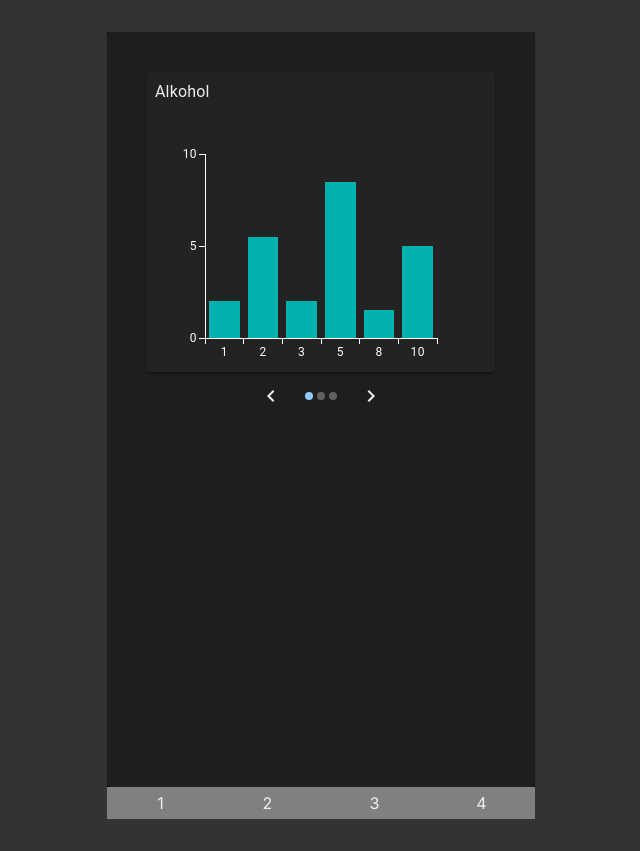
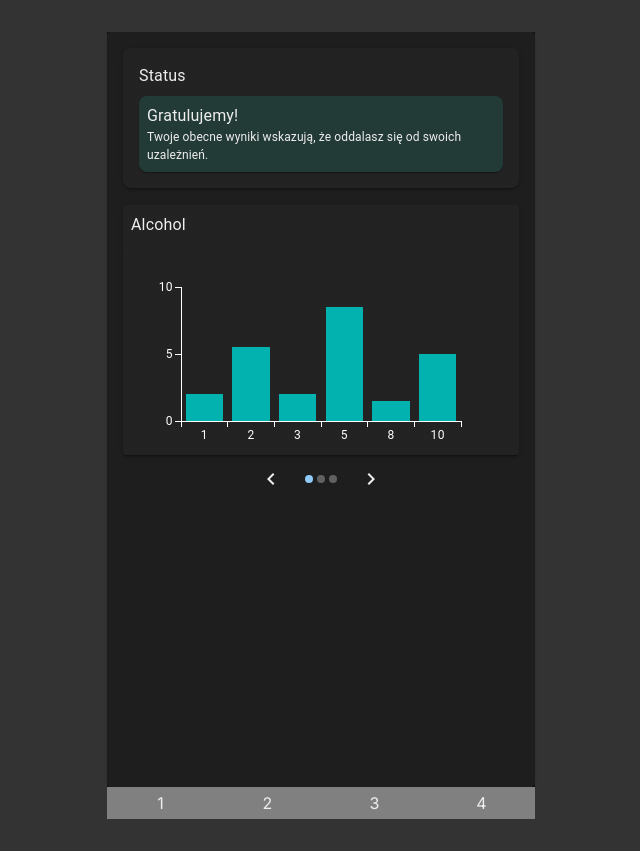
Before and after one commit to Truly-Depressed-Developers/ViceVigil, a Next.js app: page / in a window 1280 px wide. Shown: the whole page, without its empty margins (319-959 px from the left). Built offline with nearby package versions, Linux system fonts and the light colour scheme.

Commit message:
added Status bar and did some fixing in code

```diff
--- a/app/page.tsx
+++ b/app/page.tsx
@@ -1,47 +1,12 @@
 'use client'
-import { StatisticsChart } from '@/components/Statistics/StatisticsChart';
-import { Box, Button, MobileStepper } from '@mui/material';
-import KeyboardArrowLeft from '@mui/icons-material/KeyboardArrowLeft';
-import KeyboardArrowRight from '@mui/icons-material/KeyboardArrowRight';
+import { Statistics } from '@/components/Statistics/Statistics';
+import { StatusBar } from '@/components/StatusBar/StatusBar';
+import { Box } from '@mui/material';
 import React from 'react';
-import { useTheme } from '@mui/material/styles';
 // import { useState } from 'react';
 
-let addictions = [
-  {
-    name: "Alkohol",
-    xAxis: [1, 2, 3, 5, 8, 10],
-    yAxis: [2, 5.5, 2, 8.5, 1.5, 5]
-  },
-  {
-    name: "Drugs",
-    xAxis: [6, 3, 5, 5, 8, 1],
-    yAxis: [8, 5.5, 5, 8.5, 3, 5]
-  },
-  {
-    name: "Smoking",
-    xAxis: [4, 4, 3, 5, 8, 10],
-    yAxis: [8, 6, 2, 2, 1.5, 5]
-  }
-];
 
 const Page: React.FC = () => {
-  const theme = useTheme();
-  const [maxSteps, setSteps] = React.useState(3);
-  const [activeStep, setActiveStep] = React.useState(0);
-
-  const handleNext = () => {
-    setActiveStep((prevActiveStep) => prevActiveStep + 1);
-  };
-
-  const handleBack = () => {
-    setActiveStep((prevActiveStep) => prevActiveStep - 1);
-  };
-
-  const handleStepChange = (step: number) => {
-    setActiveStep(step);
-  };
-
   return (
     <Box sx={{
       display: "flex",
@@ -49,43 +14,10 @@ const Page: React.FC = () => {
       width: "100%",
       justifyContent: "center",
       alignItems: "center",
-      padding: 3
     }}>
-      <StatisticsChart name={addictions[activeStep].name} chartData={{
-        xAxis: addictions[activeStep].xAxis,
-        yAxis: addictions[activeStep].yAxis
-      }}></StatisticsChart>
-      <MobileStepper
-        // elevation={2}
-        sx={{ background: "transparent" }}
-        steps={maxSteps}
-        position="static"
-        activeStep={activeStep}
-        nextButton={
-          <Button
-            size="small"
-            onClick={handleNext}
-            disabled={activeStep === maxSteps - 1}
-          >
-            {/* Next */}
-            {theme.direction === 'rtl' ? (
-              <KeyboardArrowLeft />
-            ) : (
-              <KeyboardArrowRight />
-            )}
-          </Button>
-        }
-        backButton={
-          <Button size="small" onClick={handleBack} disabled={activeStep === 0}>
-            {theme.direction === 'rtl' ? (
-              <KeyboardArrowRight />
-            ) : (
-              <KeyboardArrowLeft />
-            )}
-            {/* Back */}
-          </Button>
-        }
-      />
+      <StatusBar></StatusBar>
+      <Statistics></Statistics>
+
     </Box>
 
   );
--- /dev/null
+++ b/components/Statistics/Statistics.tsx
@@ -0,0 +1,88 @@
+import Box from '@mui/material/Box'
+import React from 'react'
+import { StatisticsChart } from './StatisticsChart'
+import MobileStepper from '@mui/material/MobileStepper'
+import Button from '@mui/material/Button'
+import KeyboardArrowLeft from '@mui/icons-material/KeyboardArrowLeft'
+import KeyboardArrowRight from '@mui/icons-material/KeyboardArrowRight'
+import { useTheme } from '@mui/material/styles';
+
+let addictions = [
+    {
+        name: "Alcohol",
+        xAxis: [1, 2, 3, 5, 8, 10],
+        yAxis: [2, 5.5, 2, 8.5, 1.5, 5]
+    },
+    {
+        name: "Drugs",
+        xAxis: [6, 3, 5, 5, 8, 1],
+        yAxis: [8, 5.5, 5, 8.5, 3, 5]
+    },
+    {
+        name: "Smoking",
+        xAxis: [4, 4, 3, 5, 8, 10],
+        yAxis: [8, 6, 2, 2, 1.5, 5]
+    }
+];
+
+
+export const Statistics: React.FC = () => {
+    const theme = useTheme();
+    const [maxSteps, setSteps] = React.useState(3);
+    const [activeStep, setActiveStep] = React.useState(0);
+
+    const handleNext = () => {
+        setActiveStep((prevActiveStep) => prevActiveStep + 1);
+    };
+
+    const handleBack = () => {
+        setActiveStep((prevActiveStep) => prevActiveStep - 1);
+    };
+
+    const handleStepChange = (step: number) => {
+        setActiveStep(step);
+    };
+
+    return (
+        <Box sx={{
+            width: "100%", height: 300, display: "flex", justifyContent: "center",
+            alignItems: "center", flexDirection: "column", margin: 2
+        }}>
+            <StatisticsChart name={addictions[activeStep].name} chartData={{
+                xAxis: addictions[activeStep].xAxis,
+                yAxis: addictions[activeStep].yAxis
+            }}></StatisticsChart>
+            <MobileStepper
+                // elevation={2}
+                sx={{ background: "transparent" }}
+                steps={maxSteps}
+                position="static"
+                activeStep={activeStep}
+                nextButton={
+                    <Button
+                        size="small"
+                        onClick={handleNext}
+                        disabled={activeStep === maxSteps - 1}
+                    >
+                        {/* Next */}
+                        {theme.direction === 'rtl' ? (
+                            <KeyboardArrowLeft />
+                        ) : (
+                            <KeyboardArrowRight />
+                        )}
+                    </Button>
+                }
+                backButton={
+                    <Button size="small" onClick={handleBack} disabled={activeStep === 0}>
+                        {theme.direction === 'rtl' ? (
+                            <KeyboardArrowRight />
+                        ) : (
+                            <KeyboardArrowLeft />
+                        )}
+                        {/* Back */}
+                    </Button>
+                }
+            />
+        </Box>
+    )
+}
--- a/components/Statistics/StatisticsChart.tsx
+++ b/components/Statistics/StatisticsChart.tsx
@@ -15,7 +15,7 @@ interface DataStatistics {
 
 export const StatisticsChart: React.FC<DataStatistics> = (statProps: DataStatistics) => {
     return (
-        <Paper sx={{ width: "100%", height: 300, padding: 1 }} elevation={2}>
+        <Paper sx={{ width: "100%", height: 250, padding: 1 }} elevation={2}>
             <Typography>{statProps.name}</Typography>
             <BarChart
                 xAxis={[{ scaleType: 'band', data: statProps.chartData.xAxis }]}
--- /dev/null
+++ b/components/StatusBar/EachStatus.tsx
@@ -0,0 +1,18 @@
+import { Typography } from '@mui/material'
+import Paper from '@mui/material/Paper'
+import React from 'react'
+
+type EachStatusProps = {
+    title: string,
+    color: string,
+    text: string
+}
+
+export const EachStatus: React.FC<{ data: EachStatusProps }> = ({ data }) => {
+    return (
+        <Paper sx={{ width: "100%", borderRadius: "8px", backgroundColor: data.color, padding: 1 }}>
+            <Typography fontSize={"16px"}>{data.title}</Typography>
+            <Typography fontSize={"12px"}>{data.text}</Typography>
+        </Paper>
+    )
+}
--- /dev/null
+++ b/components/StatusBar/StatusBar.tsx
@@ -0,0 +1,36 @@
+import Paper from '@mui/material/Paper'
+import React, { useState } from 'react'
+import { EachStatus } from './EachStatus'
+import { Typography } from '@mui/material'
+
+const statusArray = [
+    {
+        title: "Gratulujemy!",
+        text: "Twoje obecne wyniki wskazują, że oddalasz się od swoich uzależnień.",
+        color: "#17302C"
+    },
+    {
+        title: "Ostrożnie!",
+        text: "Twoje obecne wyniki wskazują, że nie do końca starasz się wyłamać z uzależnień.",
+        color: "#3E341B"
+    },
+    {
+        title: "Uwaga!",
+        text: "Twoje obecne wyniki wskazują, że bardziej pogłębiasz się niż oddalasz ze swoich uzależnień.",
+        color: "#6C2928"
+    },
+]
+
+export const StatusBar: React.FC = () => {
+    const [activeStatus, setActiveStatus] = useState(0);
+    return (
+        <Paper elevation={2} sx={{
+            width: "100%",
+            padding: 2,
+            borderRadius: "8px"
+        }}>
+            <Typography sx={{ marginBottom: 1 }}>Status</Typography>
+            <EachStatus data={statusArray[activeStatus]}></EachStatus>
+        </Paper>
+    )
+}
```
